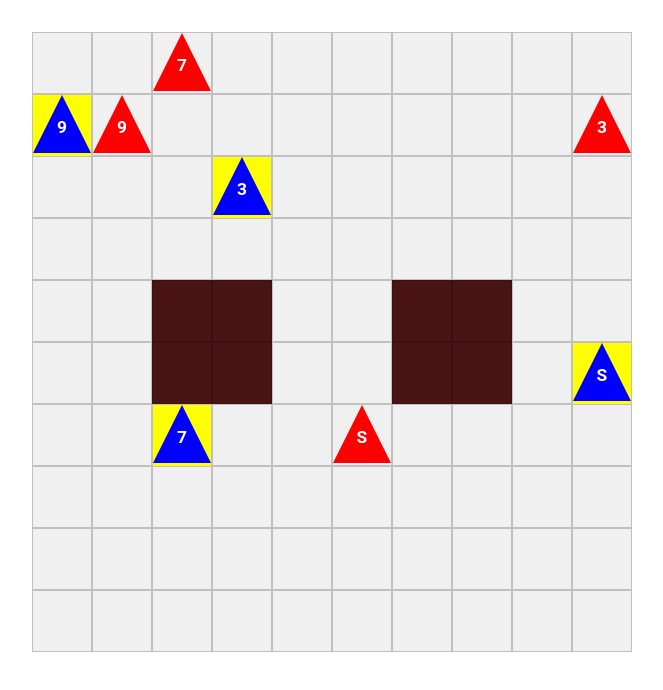
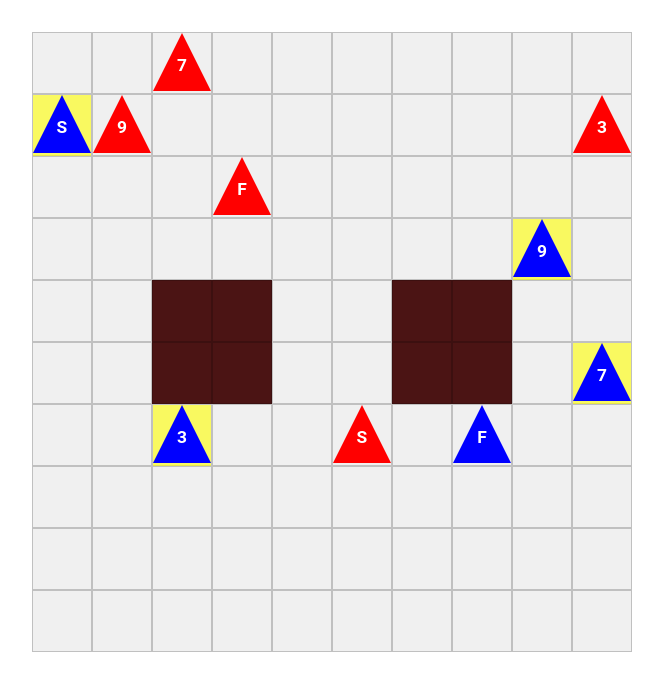
Before and after one commit to LDK/react-stratego, a React (Create React App) app: page / in a window 1280 px wide. Shown: the top 690 px of the page, without its empty margins (308-971 px from the left). Built offline with nearby package versions, Linux system fonts and the light colour scheme.

Commit message:
Random flags just for fun

```diff
--- a/src/GamePiece.tsx
+++ b/src/GamePiece.tsx
@@ -64,8 +64,10 @@ const GamePiece: React.FC<GamePieceProps> = ({ color, squareId, rank }) => {
     clearDroppables();
   };
 
+  const draggable = (turn === color) && !(['F','B'].includes(rank));
+
   return (
-    <div style={{ backgroundColor: color === turn ? 'yellow' : undefined }} draggable={color === turn} onDragEnd={handleDragEnd} onDragStart={handleDragStart}>
+    <div style={{ backgroundColor: draggable ? 'rgba(255,255,0,.6)' : undefined }} draggable={color === turn} onDragEnd={handleDragEnd} onDragStart={handleDragStart}>
       <svg width="100%" height="100%" viewBox="0 0 100 100" preserveAspectRatio="none">
         <polygon points="50,0 100,100 0,100" fill={color} />
         <text x="50" y="65" textAnchor="middle" fontSize="30" fontWeight="bold" fill="white">
--- a/src/utils.ts
+++ b/src/utils.ts
@@ -19,7 +19,7 @@ export const generateInitialSquares = () => {
   });
 
   for (const color of ["red", "blue"]) {
-    for (const rank of [3, 7, "S", 9]) {
+    for (const rank of [3, 7, "S", 9, "F"]) {
       const square = randomUnusedSquare(usedSquares);
       initialSquares[square] = { color: (color as PieceColor), rank: (rank as Rank) };
     }
```
